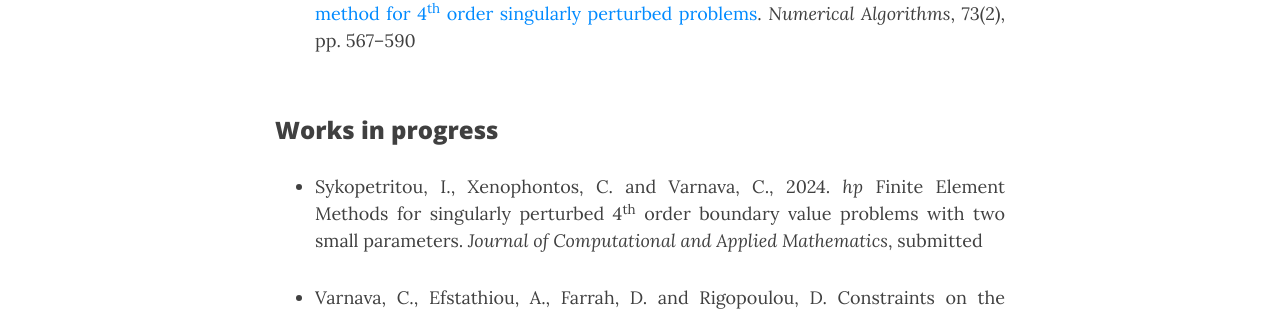
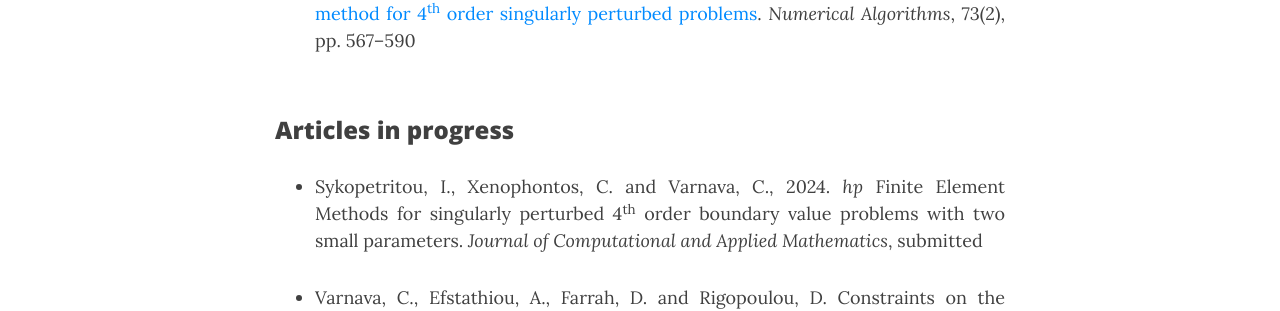
Before and after one commit to ch-var/ch-var.github.io, a Jekyll site: the page built from publications.html, in a window 1280 px wide and 900 px high, scrolled down 489 px. Shown: the part 147-458 px from the top of the window. Built offline with Jekyll 4.4.1, drawn with Linux system fonts in a browser that asks for light colours; formulas are drawn with MathJax 3.

Commit message:
Update publications.html

```diff
--- a/publications.html
+++ b/publications.html
@@ -14,7 +14,7 @@ mathjax: true
 <li align='justify'>Constantinou, P., Varnava, C. and Xenophontos, C., 2016. <a href="https://doi.org/10.1007/s11075-016-0108-9">An <i>hp</i> finite element method for 4<sup>th</sup> order singularly perturbed problems</a>. <i>Numerical Algorithms</i>, 73(2), pp. 567–590</li>
 </ul>
 <br>
-<h3>Works in progress</h3>
+<h3>Articles in progress</h3>
 <p>
 <ul>
 <li align='justify'>Sykopetritou, I., Xenophontos, C. and Varnava, C., 2024. <i>hp</i> Finite Element Methods for singularly perturbed 4<sup>th</sup> order boundary value problems with two small parameters. <i>Journal of Computational and Applied Mathematics</i>, submitted</li>
```
